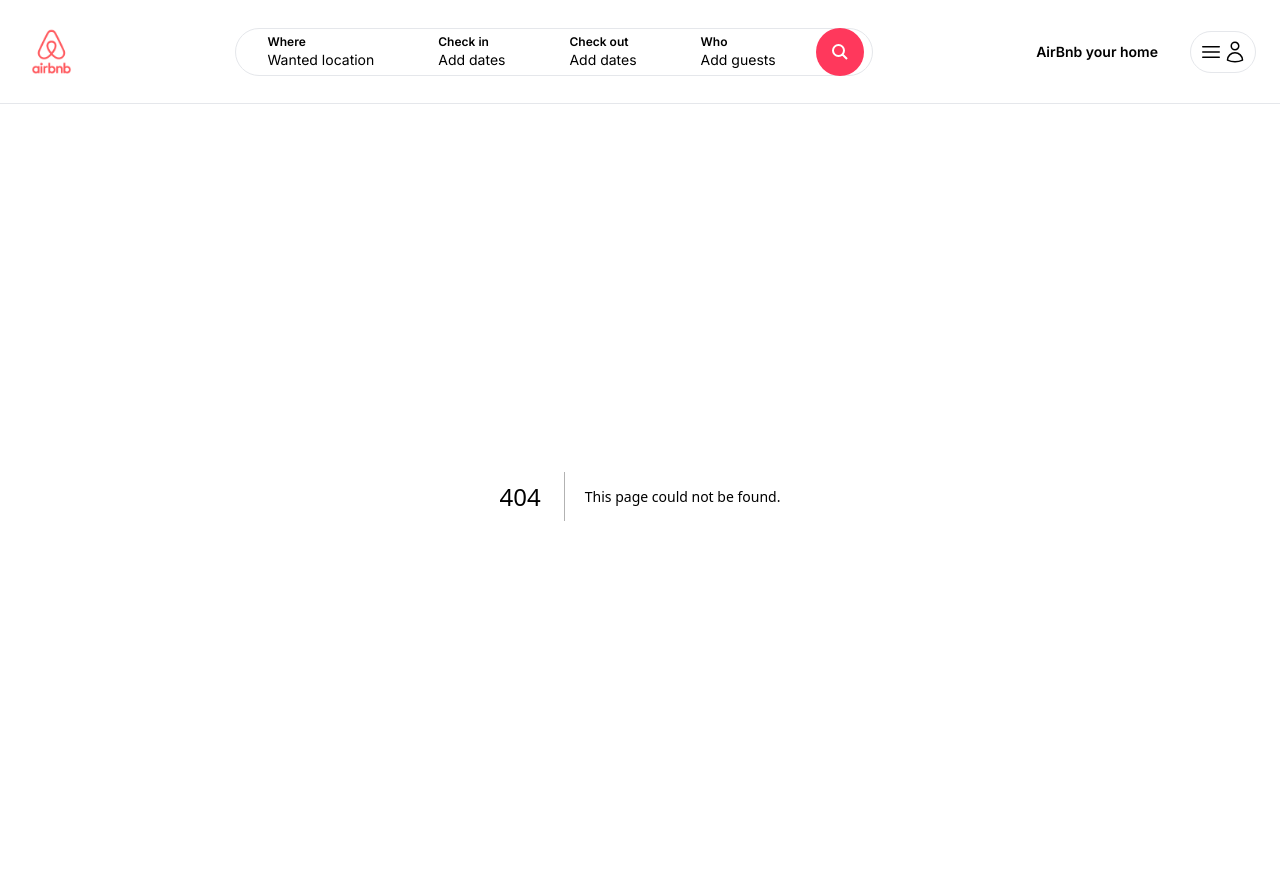
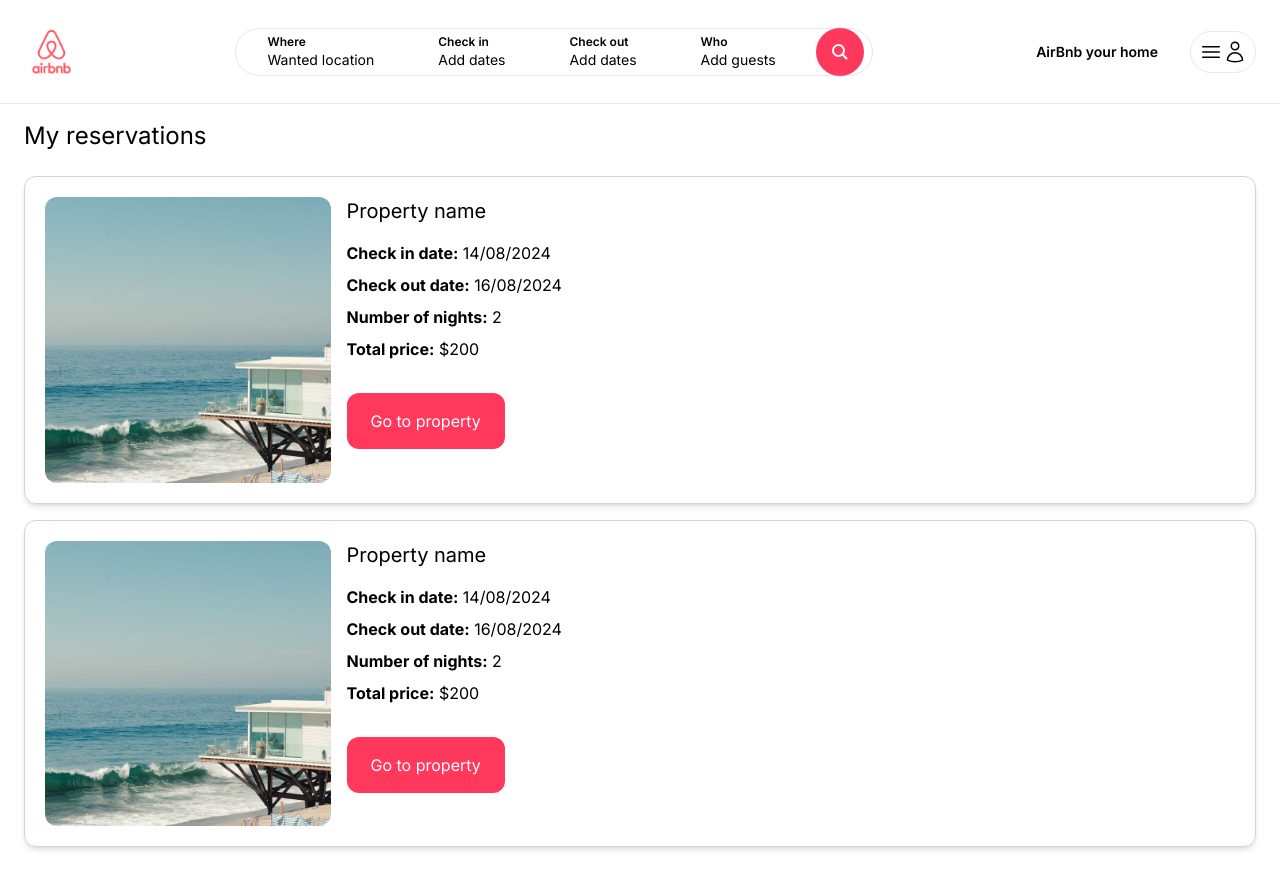
Before and after one commit to haitaa/DjangoAirBnb, a Next.js app in the folder frontend/: page /myreservations in a window 1280 px wide. Before the commit this address had no page. Shown: the top 888 px of the page. Built offline with nearby package versions, Linux system fonts and the light colour scheme.

Commit message:
My reservations (static)

```diff
--- /dev/null
+++ b/frontend/app/myreservations/page.tsx
@@ -0,0 +1,81 @@
+import Image from "next/image";
+
+function MyReservationsPage() {
+    return (
+        <main className="max-w-[1500px] mx-auto px-6 pb-6">
+            <h1 className="my-6 text-2xl">My reservations</h1>
+
+            <div className="space-y-4">
+                <div className="p-5 grid grid-cols-1 md:grid-cols-4 gap-4 shadow-md border border-gray-300 rounded-xl">
+                    <div className="col-span-1">
+                        <div className="relative overflow-hidden aspect-square rounded-xl">
+                            <Image
+                                fill
+                                src="/beach_1.jpg"
+                                alt="Beach House"
+                                className="hover:scale-110 object-cover transition h-full w-full"
+                            />
+                        </div>
+                    </div>
+
+                    <div className="col-span-1 md:col-span-3">
+                        <h2 className="mb-4 text-xl">Property name</h2>
+                        <p className="mb-2">
+                            <strong>Check in date:</strong> 14/08/2024
+                        </p>
+                        <p className="mb-2">
+                            <strong>Check out date:</strong> 16/08/2024
+                        </p>
+
+                        <p className="mb-2">
+                            <strong>Number of nights:</strong> 2
+                        </p>
+                        <p className="mb-2">
+                            <strong>Total price:</strong> $200
+                        </p>
+
+                        <div className="mt-6 inline-block cursor-pointer py-4 px-6 bg-airbnb hover:bg-airbnb-dark text-white rounded-xl">
+                            Go to property
+                        </div>
+                    </div>
+                </div>
+
+                <div className="p-5 grid grid-cols-1 md:grid-cols-4 gap-4 shadow-md border border-gray-300 rounded-xl">
+                    <div className="col-span-1">
+                        <div className="relative overflow-hidden aspect-square rounded-xl">
+                            <Image
+                                fill
+                                src="/beach_1.jpg"
+                                alt="Beach House"
+                                className="hover:scale-110 object-cover transition h-full w-full"
+                            />
+                        </div>
+                    </div>
+
+                    <div className="col-span-1 md:col-span-3">
+                        <h2 className="mb-4 text-xl">Property name</h2>
+                        <p className="mb-2">
+                            <strong>Check in date:</strong> 14/08/2024
+                        </p>
+                        <p className="mb-2">
+                            <strong>Check out date:</strong> 16/08/2024
+                        </p>
+
+                        <p className="mb-2">
+                            <strong>Number of nights:</strong> 2
+                        </p>
+                        <p className="mb-2">
+                            <strong>Total price:</strong> $200
+                        </p>
+
+                        <div className="mt-6 inline-block cursor-pointer py-4 px-6 bg-airbnb hover:bg-airbnb-dark text-white rounded-xl">
+                            Go to property
+                        </div>
+                    </div>
+                </div>
+            </div>
+        </main>
+    );
+}
+
+export default MyReservationsPage;
```
